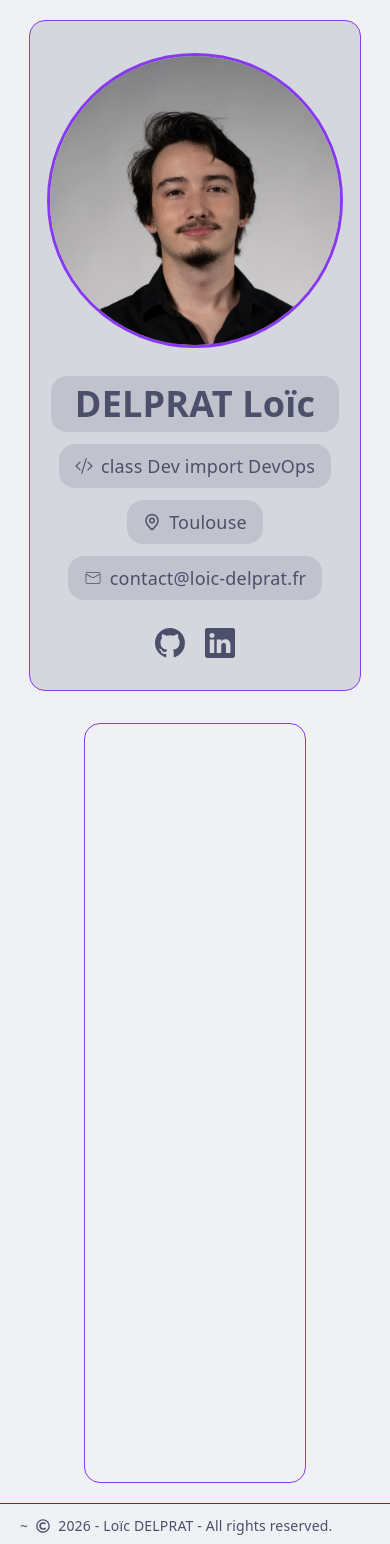
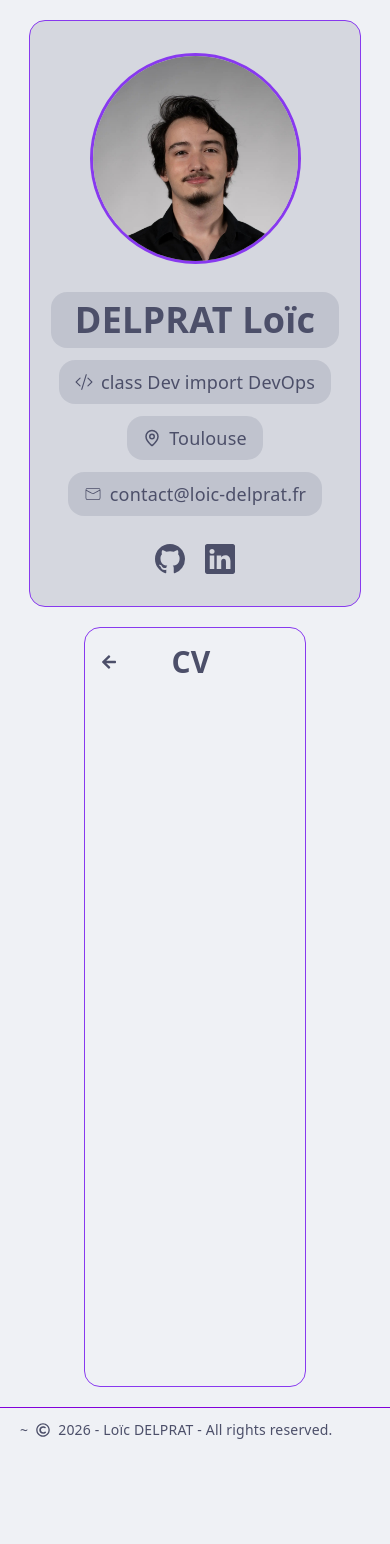
Before and after one commit to Zeteox/Portfolio-v2, a React (Vite) app: page /cv in a window 390 px wide. After the commit the page ends 1448 px from the top, so only its background shows below. Built offline with nearby package versions, Linux system fonts and the light colour scheme.

Commit message:
made a universal base for all page based on a object to add sections, added cv page

```diff
--- a/src/App.tsx
+++ b/src/App.tsx
@@ -7,7 +7,8 @@ import {
 import HeroSection from "./components/Home/HeroSection";
 import Home from "./pages/Home";
 import Footer from "./components/Footer";
-import About from "./pages/About";
+import Content from "./pages/Content";
+import CV from "./pages/CV";
 
 export default function App() {
   return (
@@ -23,7 +24,7 @@ function AppLayout() {
 
   return (
     <>
-      <div className="min-h-screen md:h-screen flex flex-col md:flex-row items-center justify-center gap-8 mt-5 mb-5 md:mb-0 md:mt-0">
+      <div className="min-h-screen md:h-screen flex flex-col md:flex-row items-center justify-center gap-5 lg:gap-8 mt-5 mb-5 md:mb-0 md:mt-0">
         <HeroSection />
         <div
           className={`flex flex-col gap-8 rounded-2xl
@@ -32,7 +33,8 @@ function AppLayout() {
         >
           <Routes>
             <Route path="/" element={<Home />} />
-            <Route path="/about" element={<About />} />
+            <Route path="/cv" element={<CV />} />
+            <Route path="/*" element={<Content />} />
           </Routes>
         </div>
       </div>
--- a/src/components/Home/HeroSection.tsx
+++ b/src/components/Home/HeroSection.tsx
@@ -9,7 +9,7 @@ export default function HeroSection() {
       <img
         src={profile}
         alt="Profile"
-        className="rounded-full border-3 border-(--border) bg-amber-50 h-[35vh] aspect-square"
+        className="rounded-full border-3 border-(--border) bg-amber-50 h-[25vh] lg:h-[35vh] aspect-square"
       />
 
       <div className="flex flex-col gap-3 items-center justify-center">
--- /dev/null
+++ b/src/data/AllPages.ts
@@ -0,0 +1,45 @@
+export const AllPages = [
+  {
+    "title": "About",
+    "sections": [
+      {
+        "title": "Résumé",
+        "content": "Bonjour ! Je m'appelle Loïc DELPRAT, un étudiant passionné en deuxième année d'informatique, actuellement à Toulouse YNOV Campus. J'adore explorer le monde de la programmation et créer des projets innovants.",
+      },
+    ],
+  },
+
+  {
+    "title": "Formations",
+    "sections": [
+      {
+        "title": "Ynov",
+        "content": "Bachelor 2",
+      },
+      {
+        "title": "Borde Basse",
+        "content": "Baccalauréat général",
+      },
+    ],
+  },
+
+  {
+    "title": "Projects",
+    "sections": [
+      {
+        "title": "",
+        "content": "",
+      },
+    ],
+  },
+
+  {
+    "title": "404",
+    "sections": [
+      {
+        "title": "Error 404",
+        "content": "The requested resource could not be found.",
+      },
+    ],
+  },
+];
--- a/src/pages/About.tsx
+++ b/src/pages/CV.tsx
@@ -2,7 +2,7 @@ import { useNavigate } from "react-router-dom";
 import { flushSync } from "react-dom";
 import { FaArrowLeft } from "react-icons/fa";
 
-export default function About() {
+export default function CV() {
   const navigate = useNavigate();
 
   function goTo(path: string) {
@@ -16,18 +16,23 @@ export default function About() {
   }
 
   return (
-    <div className="flex flex-col flex- gap-8 m-4 overflow-y-scroll overflow-x-auto">
-      <div className="grid grid-cols-3 grid-rows-1">
+    <div className="flex flex-col gap-8 m-4 overflow-y-scroll overflow-x-auto">
+      <div className="flex items-center justify-between text-(--text)">
         <button
-          className="text-(--text) hover:text-(--border) focus:text-(--border) "
+          className="hover:text-(--border) focus:text-(--border)"
           onClick={() => goTo("/")}
         >
           <FaArrowLeft />
         </button>
-        <span className="flex-1"></span>
+        <h1 className="text-3xl font-bold">CV</h1>
+        <div className="w-6" />
       </div>
-
-      <div className="flex"></div>
+      <div className="flex justify-center flex-1">
+        <iframe
+          src="/CV_DELPRAT_Loic_2026.pdf"
+          className="w-full h-screen rounded-lg"
+        />
+      </div>
     </div>
   );
 }
--- /dev/null
+++ b/src/pages/Content.tsx
@@ -0,0 +1,67 @@
+import { useNavigate, useLocation } from "react-router-dom";
+import { useState, useEffect } from "react";
+import { flushSync } from "react-dom";
+import { FaArrowLeft } from "react-icons/fa";
+import { CleanWord } from "../utils/utils";
+import { AllPages } from "../data/AllPages";
+
+interface PageContent {
+  title: string;
+  sections: { title: string; content: string }[];
+}
+
+export default function Content() {
+  const navigate = useNavigate();
+  const { pathname } = useLocation();
+  const [content, setContent] = useState<PageContent | null>(null);
+
+  function goTo(path: string) {
+    if (!document.startViewTransition) {
+      navigate(path);
+      return;
+    }
+    document.startViewTransition(() => {
+      flushSync(() => navigate(path));
+    });
+  }
+
+  useEffect(() => {
+    const pageName = CleanWord(pathname.slice(1));
+    const page = AllPages.find(p => CleanWord(p.title) === pageName);
+
+    if (!page) {
+      navigate("/404");
+    } else {
+      setContent(page);
+    }
+  }, [pathname, navigate]);
+
+  if (!content) {
+    return null;
+  }
+
+  return (
+    <div className="flex flex-col gap-8 m-4 overflow-y-scroll overflow-x-auto">
+      <div className="flex items-center justify-between text-(--text)">
+        <button
+          className="hover:text-(--border) focus:text-(--border)"
+          onClick={() => goTo("/")}
+        >
+          <FaArrowLeft />
+        </button>
+        <h1 className="text-3xl font-bold">{content.title}</h1>
+        <div className="w-6" />
+      </div>
+      <div className="flex flex-col gap-6">
+        {content.sections.map((section, index) => (
+          <div key={index} className="flex flex-col gap-2">
+            {section.title && (
+              <h2 className="text-xl font-semibold">{section.title}</h2>
+            )}
+            <p className="text-(--text)">{section.content}</p>
+          </div>
+        ))}
+      </div>
+    </div>
+  );
+}
--- /dev/null
+++ b/src/utils/utils.ts
@@ -0,0 +1,7 @@
+export function CleanWord(word: string): string {
+  const exploded = word.trim().toLowerCase().split(/^!@#\$%\^&\*\+=\._-\+\//g);
+  const capitalized = exploded.map((w, index) => {
+    return index === 0 ? w[0].toUpperCase() + w.slice(1) : w;
+  });
+  return capitalized.join('');
+}
```
Also changed, not shown: 2 other files (tests, documents, lock files or other folders).
